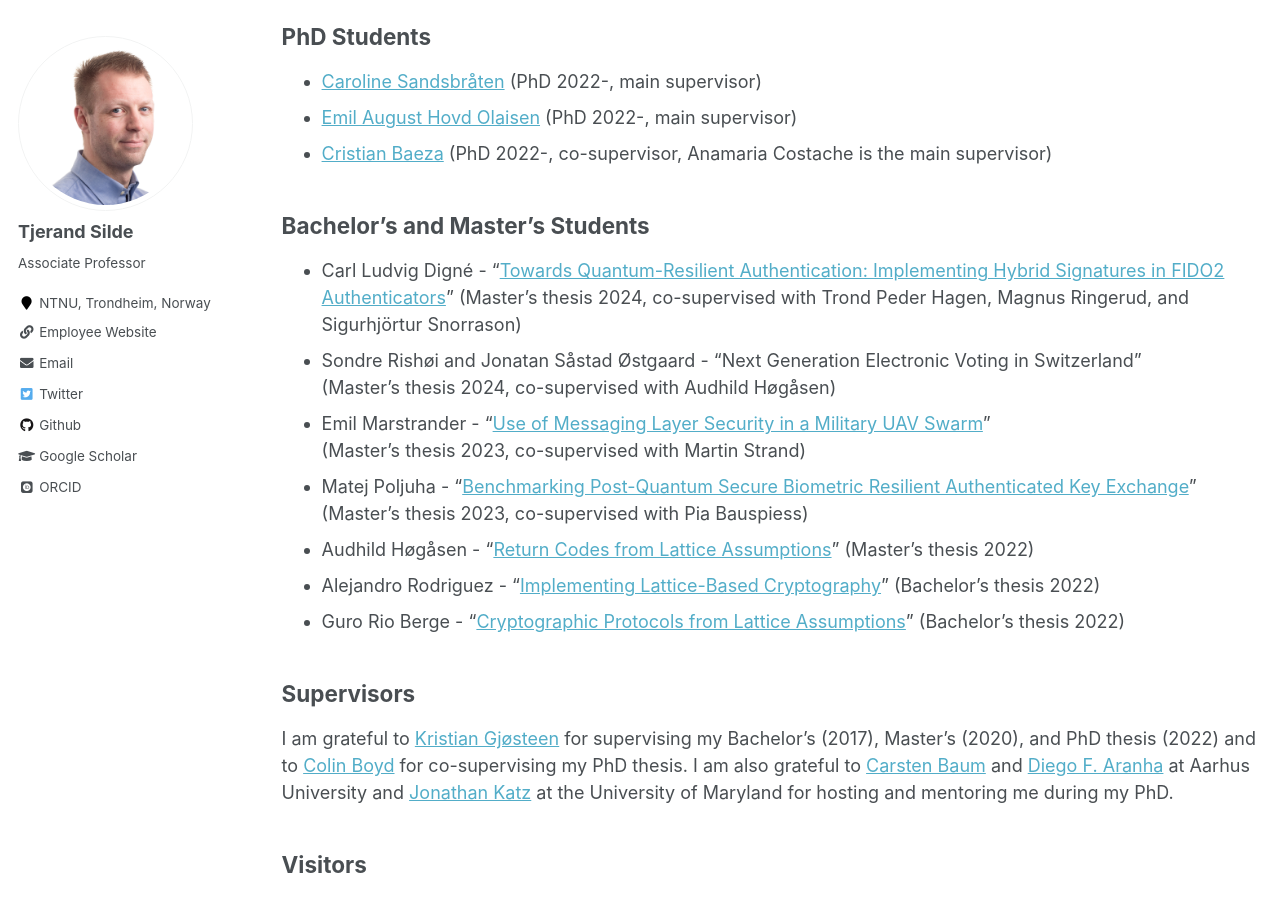
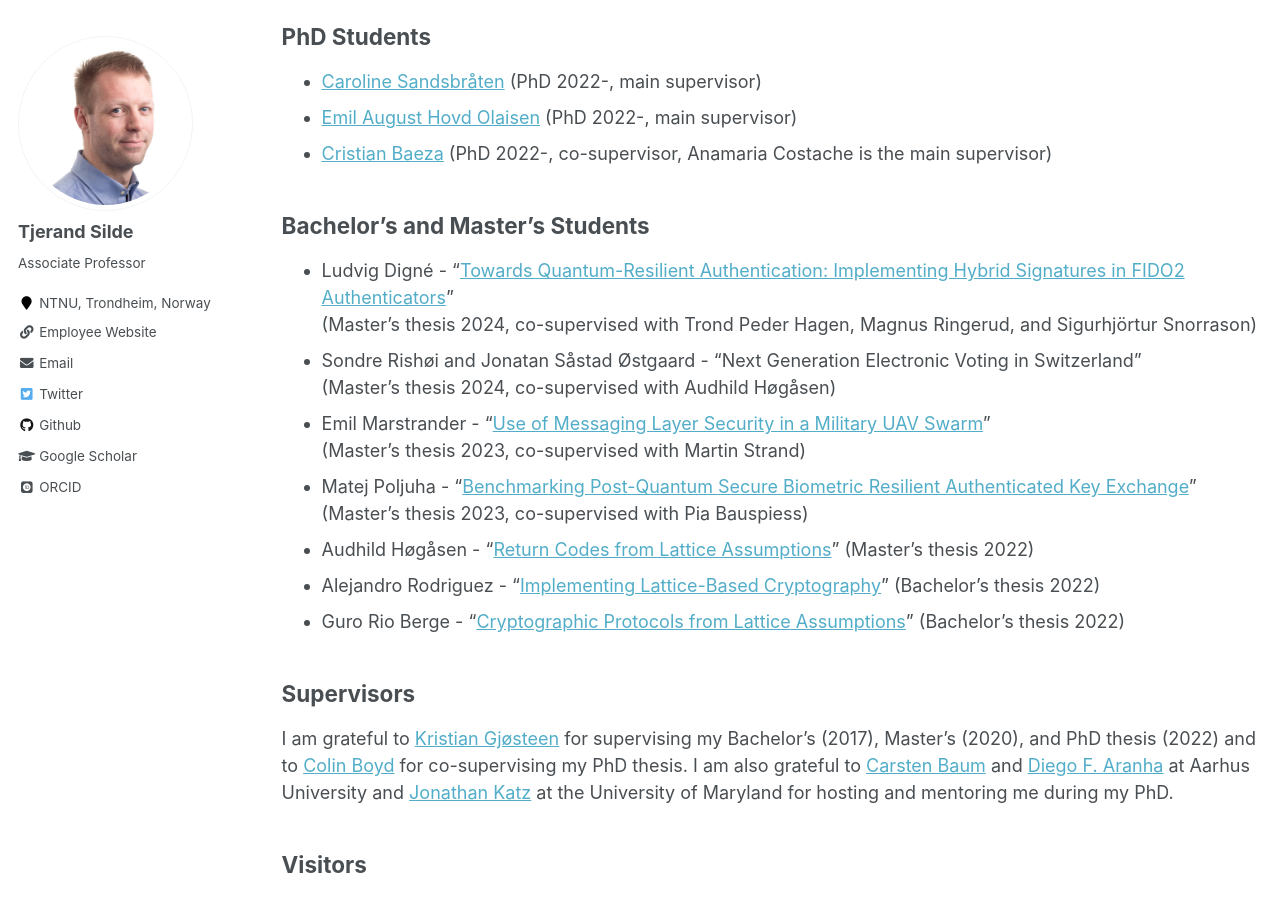
Before and after one commit to tjesi/tjesi.github.io, a Jekyll site: the page built from _pages/people.md, in a window 1280 px wide and 900 px high, scrolled down 330 px. Built offline with Jekyll 4.4.1, drawn with Linux system fonts in a browser that asks for light colours; some web fonts are replaced.

Commit message:
Update people.md

```diff
--- a/_pages/people.md
+++ b/_pages/people.md
@@ -21,7 +21,8 @@
 
 <!-- Simen Urnes - "The cost of transitioning to post-quantum cryptography"
 (Master's thesis 2024, co-supervised with Iwona Windekilde) -->
-- Carl Ludvig Digné - "[Towards Quantum-Resilient Authentication: Implementing Hybrid Signatures in FIDO2 Authenticators](https://tjerandsilde.no/files/Ludvig.pdf)" (Master's thesis 2024, co-supervised with Trond Peder Hagen, Magnus Ringerud, and Sigurhjörtur Snorrason)
+- Ludvig Digné - "[Towards Quantum-Resilient Authentication: Implementing Hybrid Signatures in FIDO2 Authenticators](https://tjerandsilde.no/files/Ludvig.pdf)"
+(Master's thesis 2024, co-supervised with Trond Peder Hagen, Magnus Ringerud, and Sigurhjörtur Snorrason)
 - Sondre Rishøi and Jonatan Såstad Østgaard - "Next Generation Electronic Voting in Switzerland"
 (Master's thesis 2024, co-supervised with Audhild Høgåsen)
 - Emil Marstrander - "[Use of Messaging Layer Security in a Military UAV Swarm](https://tjerandsilde.no/files/EmilM.pdf)"
```
